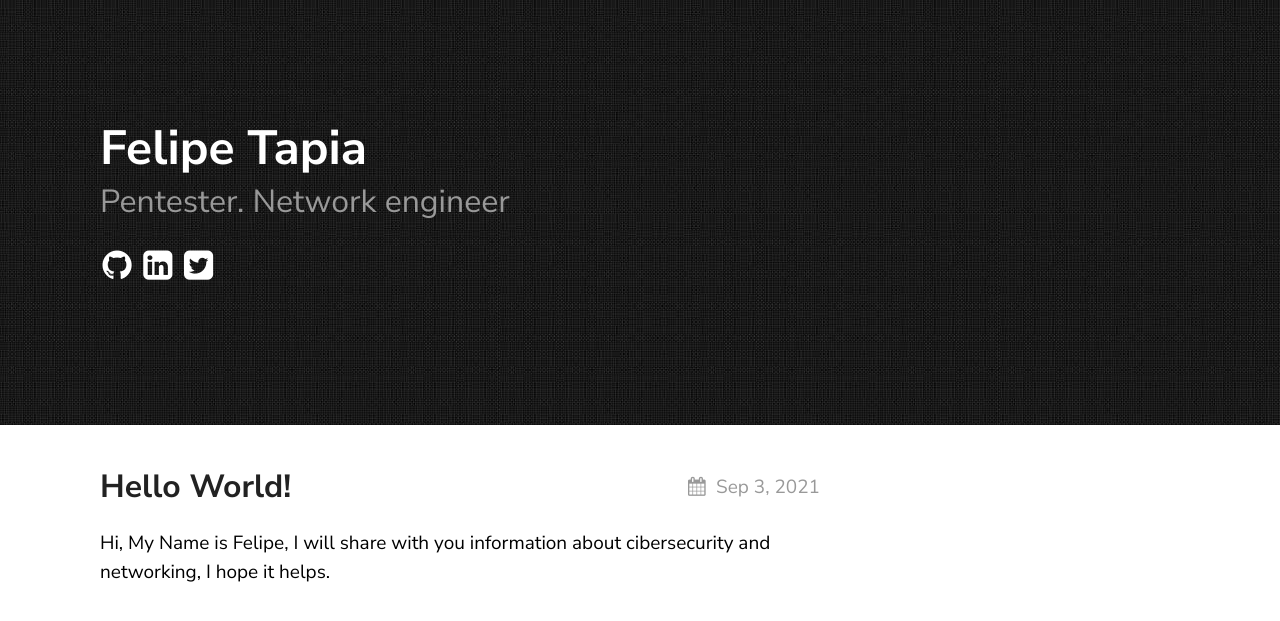
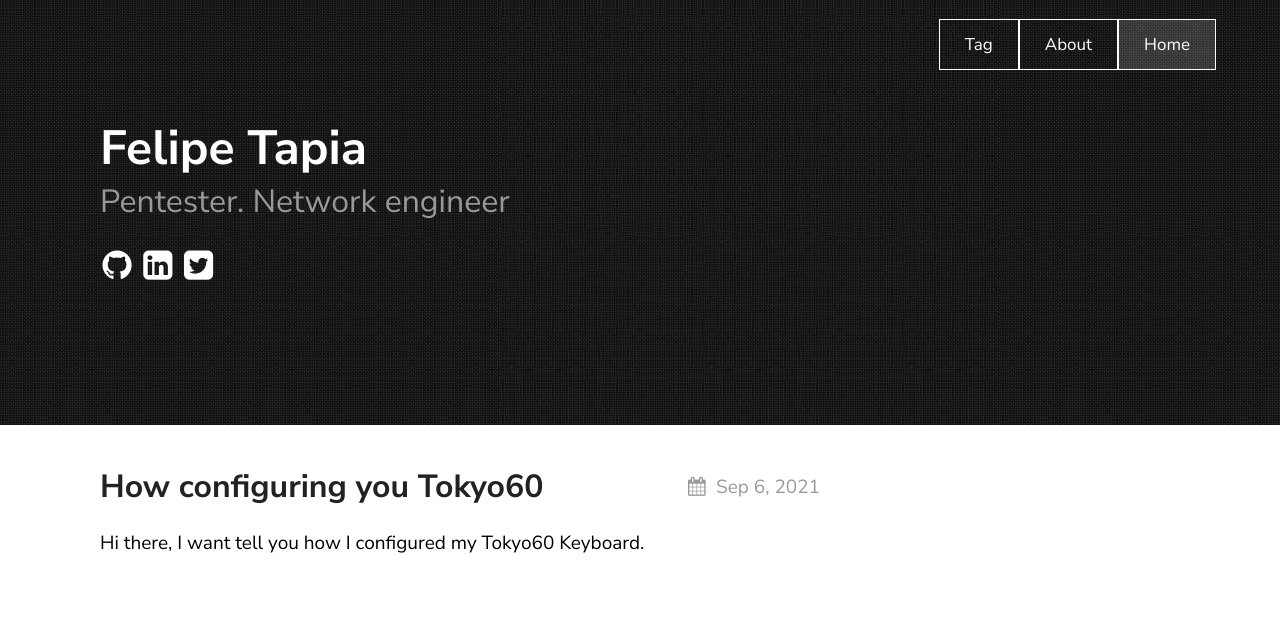
Before and after one commit to LysXky/LysXky.github.io, a Jekyll site: the page built from index.md, in a window 1280 px wide. Shown: the top 621 px of the page. Built offline with Jekyll 4.4.1, drawn with Linux system fonts in a browser that asks for light colours; some of the changed lines change nothing that is shown.

Commit message:
post9-6-21-tokyo60

````diff
--- a/_config.yml
+++ b/_config.yml
@@ -6,7 +6,7 @@ description: > # this means to ignore newlines until "show_exerpts:"
   line in _config.yml. It will appear in your document head meta (for
   Google search results) and in your feed.xml site description.
 show_excerpts: true # set to true to show excerpts on the homepage
-baseurl: /lysxky.github.io
+
 
 # Minima date format
 # refer to http://shopify.github.io/liquid/filters/date/ if you want to customize this
@@ -19,9 +19,15 @@ texture:
   tagline: Pentester. Network engineer
   date_format: "%b %-d, %Y"
   style: black
-  showNav: false
+  showNav: true
   showPicker: false
-
+  navigation:
+    - title: Tag
+      url: "/#"
+    - title: About
+      url: "/about"
+    - title: Home
+      url: "/"
   # generate social links in footer
   social_links:
     twitter: lysxky
@@ -36,7 +42,7 @@ texture:
 # - about.md
 
 # Build settings
-# theme: texture
+theme: texture
 
 plugins:
   - jekyll-seo-tag
--- a/_posts/2019-05-23-welcome-to-jekyll copy 2.markdown
+++ /dev/null
@@ -1,8 +0,0 @@
----
-layout: post
-title:  "Hello World!"
-date:   2021-09-03 12:30 +0000
----
-Hi, My Name is Felipe, I will share with you information about cibersecurity and networking, I hope it helps.
-
-In this first post, I want to talk about what things we will cover here, since saying cybersecurity and networks is very broad. In terms of cybersecurity, you will find only the **red team**, whether it's CTF (Capture The Flag) writeups like Hack The Box, as tutorials on how tools and vulnerabilities work. In terms of network, you will find configuration guides, maintenance, equipment, resolution either in routers or switches, all this focus mainly on cisco equipment, although I will make a post later on equivalents to the commands configurations in Huawei too.
--- /dev/null
+++ b/_posts/2021-09-06-How-Config-you-Tokyo60.markdown
@@ -0,0 +1,96 @@
+---
+layout: post
+title:  "How configuring you Tokyo60"
+date:   2021-09-06 17:00 +0000
+tag: Keyboard
+---
+
+Hi there, I want tell you how I configured my Tokyo60 Keyboard.
+
+First of all, you need download [QMK toolbox](https://github.com/qmk/qmk_toolbox), in github page of QMK you do click in **Release** in the tag **Latest** I used the 0.1.1 version, then in the page go to the part of your version, in windows download .exe file. The second program is [QMK MSYS](https://msys.qmk.fm/) here you need download the latest version too, I used 1.5.1 version, download .exe file and install both.
+
+When you install both programs, you'll have a new folder, **qmk_firmware**, now open **QMK MSYS**, then you need run the command **qmk setup**, then run **qmk new-keymap -kb tokyokeyboard/tokyo60 -km mynewkeymap**.
+
+I share with you my keymap.
+
+```C
+
+#include QMK_KEYBOARD_H
+
+#define BL 0
+#define FN 1
+#define ZN 2
+
+/*
+ * Default HHKB Layout
+ */
+const uint16_t PROGMEM keymaps[][MATRIX_ROWS][MATRIX_COLS] = {
+    /* 0: Default layer
+┌─────┬─────┬─────┬─────┬─────┬─────┬─────┬─────┬─────┬─────┬─────┬─────┬─────┬─────┬─────┐
+│ Esc │  1  │  2  │  3  │  4  │  5  │  6  │  7  │  8  │  9  │  0  │  -  │  =  │  \  │  `  │
+├─────┼─────┼─────┼─────┼─────┼─────┼─────┼─────┼─────┼─────┼─────┼─────┼─────┼─────┼─────┤
+│ Tab │  Q  │  W  │  E  │  R  │  T  │  Y  │  U  │  I  │  O  │  P  │  [  │  ]  │BkSpc│█████│
+├─────┼─────┼─────┼─────┼─────┼─────┼─────┼─────┼─────┼─────┼─────┼─────┼─────┼─────┼─────┤
+│Ctrl │  A  │  S  │  D  │  F  │  G  │  H  │  J  │  K  │  L  │  ;  │  '  │█████│Enter│█████│
+├─────┼─────┼─────┼─────┼─────┼─────┼─────┼─────┼─────┼─────┼─────┼─────┼─────┼─────┼─────┤
+│Shift│█████│  Z  │  X  │  C  │  V  │  B  │  N  │  M  │  ,  │  .  │  /  │█████│Shift│ Fn  │
+├─────┼─────┼─────┼─────┼─────┼─────┼─────┼─────┼─────┼─────┼─────┼─────┼─────┼─────┼─────┤
+│█████│ Alt │ Mo2 │█████│█████│Space│█████│█████│█████│█████│█████│ Gui │ Alt │█████│█████│
+└─────┴─────┴─────┴─────┴─────┴─────┴─────┴─────┴─────┴─────┴─────┴─────┴─────┴─────┴─────┘
+     */
+[BL] = LAYOUT_60_hhkb(
+        KC_ESC,    KC_1,    KC_2,   KC_3,   KC_4,   KC_5,   KC_6,   KC_7,   KC_8,    KC_9,    KC_0, KC_MINS,  KC_EQL, KC_BSLS, KC_GRV, \
+        KC_TAB,    KC_Q,    KC_W,   KC_E,   KC_R,   KC_T,   KC_Y,   KC_U,   KC_I,    KC_O,    KC_P, KC_LBRC, KC_RBRC, KC_BSPC,      \
+        KC_LCTL,   KC_A,    KC_S,   KC_D,   KC_F,   KC_G,   KC_H,   KC_J,   KC_K,    KC_L,    KC_SCLN, KC_QUOT,       KC_ENT,      \
+        KC_LSFT,            KC_Z,   KC_X,   KC_C,   KC_V,   KC_B,   KC_N,   KC_M, KC_COMM,  KC_DOT, KC_SLSH,      KC_RSFT, MO(FN), \
+             KC_LALT, MO(ZN),              KC_SPC,                         KC_RGUI, KC_RALT ),
+    /* 1: HHKB Fn layer
+┌─────┬─────┬─────┬─────┬─────┬─────┬─────┬─────┬─────┬─────┬─────┬─────┬─────┬─────┬─────┐
+│MyPC │ F1  │ F2  │ F3  │ F4  │ F5  │ F6  │ F7  │ F8  │ F9  │ F10 │ F11 │ F12 │ Ins │PSCR │
+├─────┼─────┼─────┼─────┼─────┼─────┼─────┼─────┼─────┼─────┼─────┼─────┼─────┼─────┼─────┤
+│Caps │ cal |up   │     |     │     │     │ ef- │ ef+ │ vol-│up   │vol+ │mute │del  │█████│
+├─────┼─────┼─────┼─────┼─────┼─────┼─────┼─────┼─────┼─────┼─────┼─────┼─────┼─────┼─────┤
+│     │left │ down│right│     │     │     │sat- │sat+ |left |down │Right│█████│NPEnt│█████│
+├─────┼─────┼─────┼─────┼─────┼─────┼─────┼─────┼─────┼─────┼─────┼─────┼─────┼─────┼─────┤
+│     │█████│     │     │     │     │     │hue- │hue+ │RGBT │RGBM+|RGBM-│█████│     │     │
+├─────┼─────┼─────┼─────┼─────┼─────┼─────┼─────┼─────┼─────┼─────┼─────┼─────┼─────┼─────┤
+│█████│     │     │█████│█████│█████│Space│█████│█████│█████│█████│     │     │█████│█████│
+└─────┴─────┴─────┴─────┴─────┴─────┴─────┴─────┴─────┴─────┴─────┴─────┴─────┴─────┴─────┘
+     */
+[FN]= LAYOUT_60_hhkb(
+       KC_MYCM,   KC_F1,   KC_F2,   KC_F3,   KC_F4,   KC_F5,   KC_F6,   KC_F7,   KC_F8,   KC_F9,  KC_F10,  KC_F11,  KC_F12,  KC_INS,  KC_PSCR, \
+       KC_CAPS, KC_CALC, KC_UP, KC_TRNS, KC_TRNS, KC_TRNS, KC_TRNS, RGB_SPD, RGB_SPI, KC_VOLD, KC_UP,   KC_VOLU, KC_MUTE, KC_DEL,  \
+       KC_TRNS, KC_LEFT, KC_DOWN, KC_RGHT, KC_TRNS, KC_TRNS, KC_TRNS, RGB_SAD, RGB_SAI, KC_LEFT, KC_DOWN, KC_RGHT,       KC_PENT,       \
+       KC_TRNS,       KC_TRNS, KC_TRNS, KC_TRNS, KC_TRNS, KC_TRNS, RGB_HUD, RGB_HUI,  RGB_TOG, RGB_MOD, RGB_RMOD,       KC_TRNS, KC_TRNS, \
+             KC_TRNS, KC_TRNS,                   KC_SPC,                         KC_TRNS, KC_TRNS ),
+    /* 2: HHKB zn layer
+┌─────┬─────┬─────┬─────┬─────┬─────┬─────┬─────┬─────┬─────┬─────┬─────┬─────┬─────┬─────┐
+│Nlock│ /   │ *   │ -   │ +   │ F13 │ F14 │ F15 │ F16 │ F17 │ F18 │ F19 │ F20 │ F21 |reset│
+├─────┼─────┼─────┼─────┼─────┼─────┼─────┼─────┼─────┼─────┼─────┼─────┼─────┼─────┼─────┤
+│  .  │  7  │  8  │  9  │  E  │  F  │  :  │     │     │     │ Up  │     │     │     │█████│
+├─────┼─────┼─────┼─────┼─────┼─────┼─────┼─────┼─────┼─────┼─────┼─────┼─────┼─────┼─────┤
+│  =  │  4  │  5  │  6  │  C  │  D  │  #  │     |     │ Left│Down │Right│█████│NPEnt│█████│
+├─────┼─────┼─────┼─────┼─────┼─────┼─────┼─────┼─────┼─────┼─────┼─────┼─────┼─────┼─────┤
+│  0  │█████│  1  │  2  │  3  │  A  │  B  │     │     │     │     │     │█████│     │     │
+├─────┼─────┼─────┼─────┼─────┼─────┼─────┼─────┼─────┼─────┼─────┼─────┼─────┼─────┼─────┤
+│█████│  ,  │     │█████│█████│█████│Space│█████│█████│█████│█████│     │     │█████│█████│
+└─────┴─────┴─────┴─────┴─────┴─────┴─────┴─────┴─────┴─────┴─────┴─────┴─────┴─────┴─────┘
+     */
+[ZN]= LAYOUT_60_hhkb(
+       KC_NLCK,   KC_PSLS,   KC_PAST,   KC_PMNS,   KC_PPLS,   KC_F13,   KC_F14,   KC_F15,   KC_F16,   KC_F17,  KC_F18,  KC_F19,  KC_F20,  KC_F21,  RESET, \
+       KC_PDOT, KC_P7, KC_P8, KC_P9, KC_E, KC_F, KC_COLN, KC_TRNS, KC_TRNS, KC_TRNS, KC_UP,   KC_UP, KC_TRNS, KC_TRNS,  \
+       KC_PEQL, KC_P4, KC_P5, KC_P6, KC_C, KC_D, KC_HASH, KC_TRNS, KC_TRNS, KC_LEFT, KC_DOWN, KC_RGHT,       KC_PENT,       \
+       KC_P0,       KC_P1, KC_P2, KC_P3, KC_A, KC_B, KC_TRNS, KC_TRNS,  KC_TRNS, KC_TRNS, KC_TRNS,       KC_TRNS, KC_TRNS, \
+             KC_PCMM, KC_TRNS,                   KC_SPC,                         KC_TRNS, KC_TRNS ),
+};
+
+```
+
+when you have decided on your new keymap, you need comeback to **QMK MSYS** and execute this command **qmk compile -kb tokyokeyboard/tokyo60 -km mynewkeymap**, do you remember the folder what was created? well, in this folder **qmk_firmware** is your .hex file
+
+Now finally you need open **QMK Toolbox** install all drivers and when It's all ready in **Local File** select you file .hex and you need reset you keyboard, in Tokyo60 you need unscrew the backplate and press the only botton in PCB, you need had the keyboad connected to you computer, When you do that in program say *"Atmel DFU device connected (libusb0): Atmel Corp. ATmega32U4"*, then you can flash and wait a few seconds. and all done.
+
+
+
+
+*if you had other keyboard you can use **qmk list-keyboards** and share you keyboard*
--- /dev/null
+++ b/about.md
@@ -0,0 +1,9 @@
+---
+layout: page
+title: About
+permalink: /about/
+---
+
+Hi there, I'm Felipe and I'll share with you informations about networking, cibersecurity and technology. I hope it helps.
+
+Now, I want to tell you about what things we will cover here, since saying cybersecurity and networks is very broad. In terms of cybersecurity, you will find only the **red team**, whether it's CTF (Capture The Flag) writeups like Hack The Box, as tutorials on how tools and vulnerabilities work. In terms of network, you will find configuration guides, maintenance, equipment, resolution either in routers or switches, all this focus mainly on cisco equipment, although I will make a post later on equivalents to the commands configurations in Huawei too.
````
